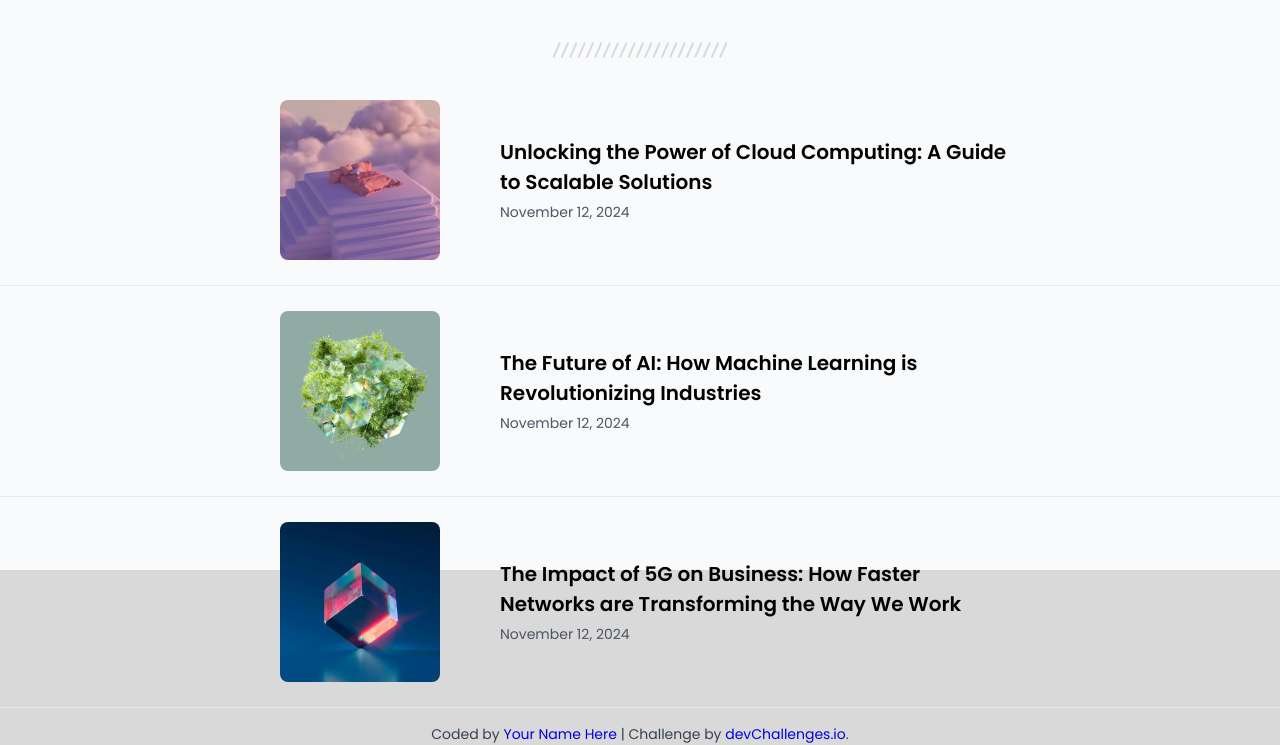
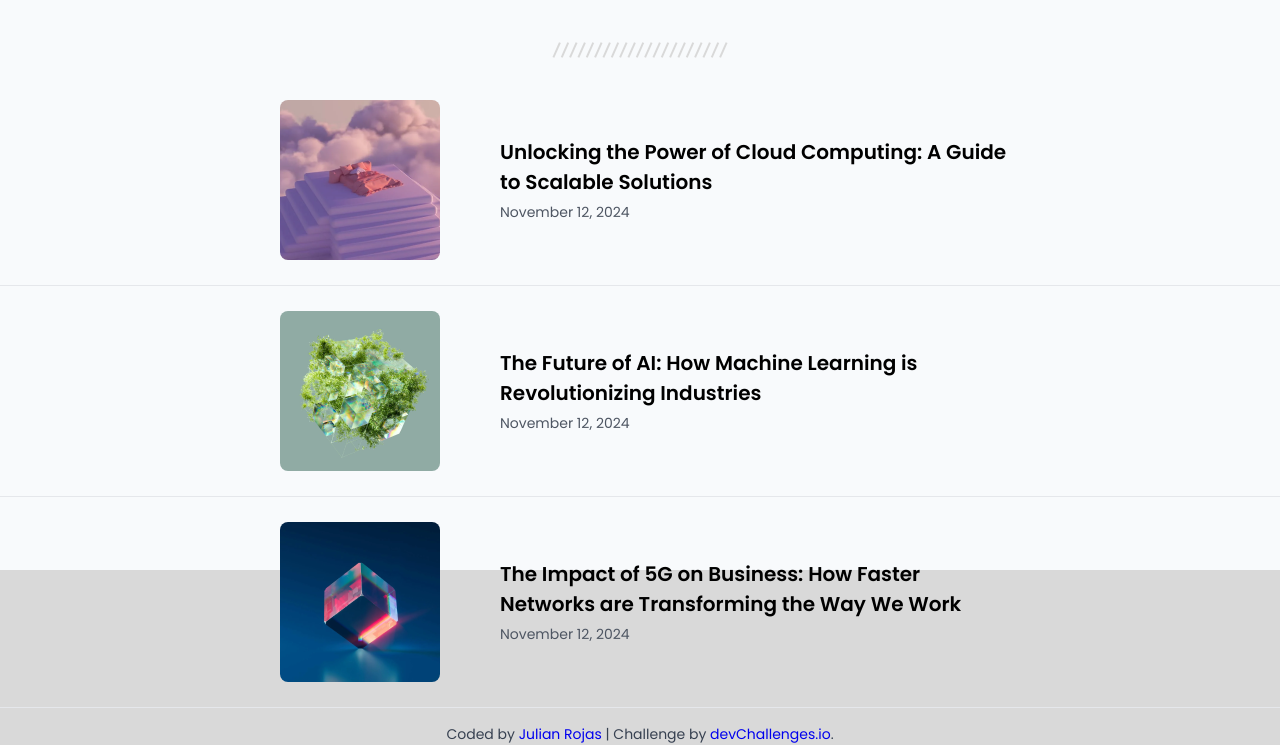
Before and after one commit to JulianRojas3008/reto_2, a plain HTML site: page index.html in a window 1280 px wide. Shown: the part 288-1033 px from the top of the page. Drawn offline with Linux system fonts and the light colour scheme.

Commit message:
Update index.html

```diff
--- a/index.html
+++ b/index.html
@@ -149,7 +149,7 @@
 
 
       <div class="author-info">
-        Coded by <a href="#">Your Name Here</a> | Challenge by
+        Coded by <a href="#">Julian Rojas</a> | Challenge by
         <a href="https://www.devchallenges.io?ref=challenge" target="_blank"
           >devChallenges.io</a
         >.
```
